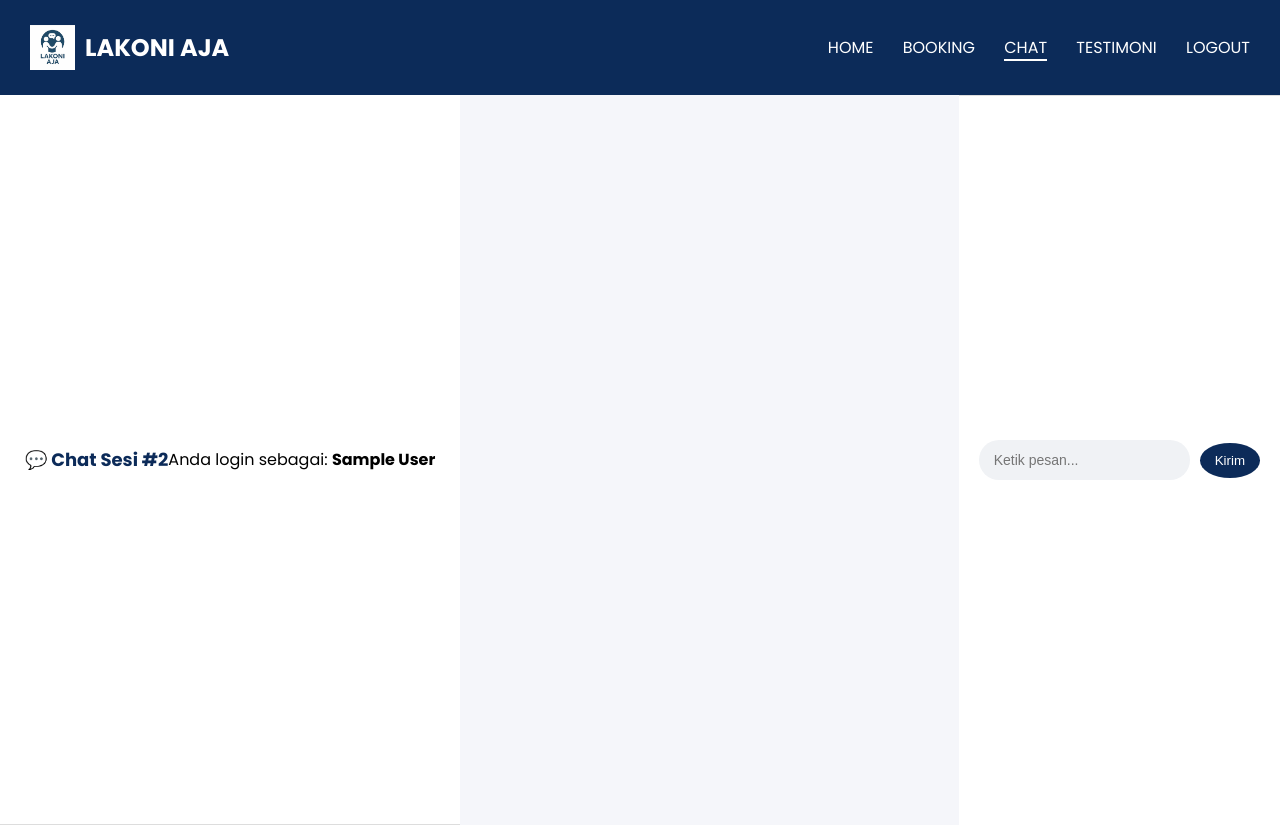
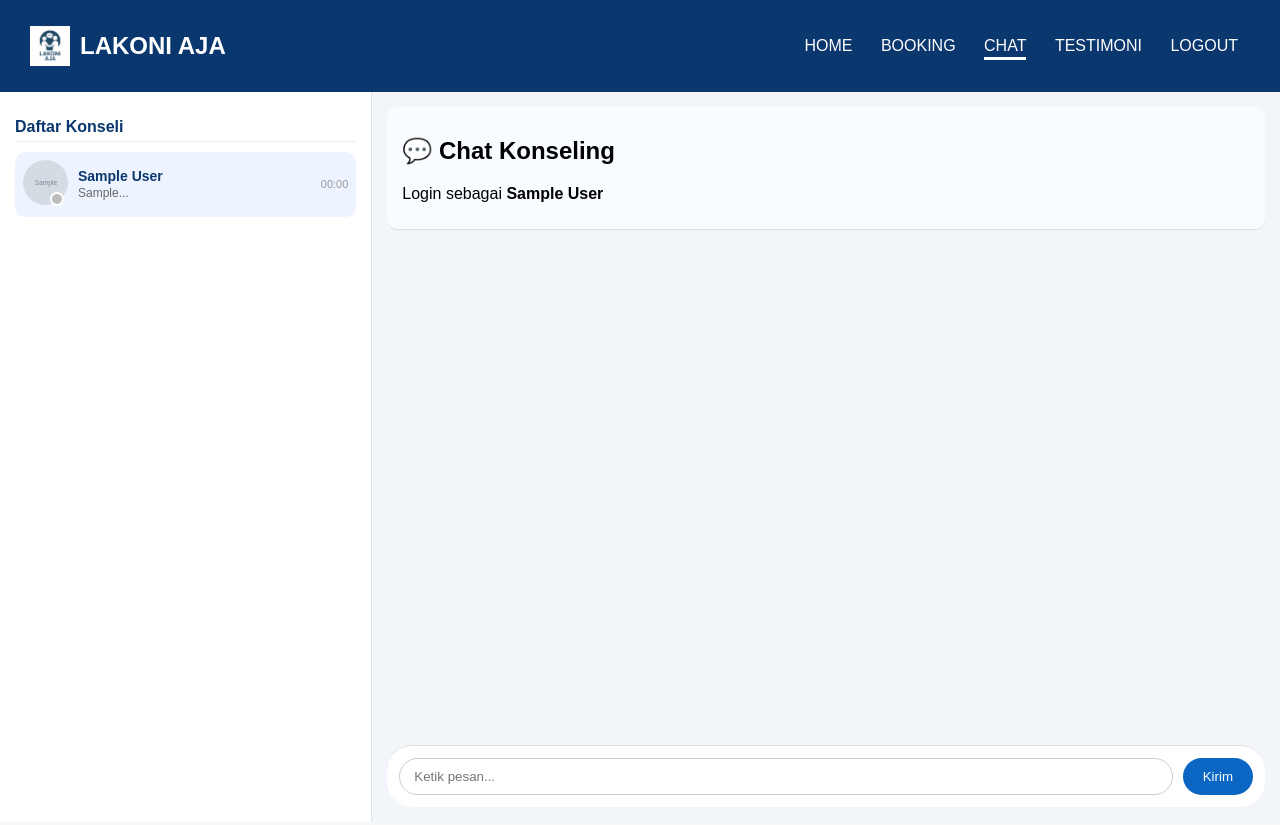
Before and after one commit to yhfabian/WebLakoniAja, a PHP site: page /lakoni_aja/chat.php in a window 1280 px wide. Run offline with PHP 8.4, Linux system fonts and the light colour scheme; the visitor is signed in with stand-in values (Sample User, id 1); tables that the repository leaves empty or names only in its code hold one stand-in row (values such as "Sample post"); grey boxes marked "Sample" are stand-in pictures; data that the repository does not hold is empty.

Commit message:
update terbaru

```diff
--- a/assets/css/chat.css
+++ b/assets/css/chat.css
@@ -1,198 +1,189 @@
-/* ===== FONT & GLOBAL ===== */
-@import url('https://fonts.googleapis.com/css2?family=Poppins:wght@400;600;700&display=swap');
-
 body {
   margin: 0;
   font-family: 'Poppins', sans-serif;
-  background-color: #f5f6fa;
+  background: #f2f6fb;
 }
 
-/* ===== NAVBAR ===== */
+/* Navbar */
 .navbar {
+  background: #0a376e;
+  color: white;
   display: flex;
   justify-content: space-between;
   align-items: center;
-  background-color: #0c2b59;
-  color: white;
-  padding: 10px 30px;
+  padding: 12px 30px;
 }
 
 .navbar .logo {
   display: flex;
   align-items: center;
-  gap: 10px;
 }
 
 .navbar .logo img {
-  width: 45px;
-  height: 45px;
+  width: 40px;
+  margin-right: 10px;
 }
 
 .navbar nav a {
   color: white;
+  margin: 0 12px;
   text-decoration: none;
-  margin-left: 25px;
   font-weight: 500;
-  transition: 0.2s;
 }
 
-.navbar nav a:hover,
 .navbar nav a.active {
-  border-bottom: 2px solid #fff;
+  border-bottom: 3px solid #fff;
+  padding-bottom: 3px;
 }
 
-/* ===== CHAT CONTAINER ===== */
-.chat-container {
+/* Wrapper */
+.chat-wrapper {
   display: flex;
   height: calc(100vh - 70px);
 }
 
-/* ===== SIDEBAR KIRI ===== */
-.chat-sidebar {
-  width: 25%;
-  background-color: white;
-  border-right: 1px solid #ddd;
+/* Sidebar user */
+.sidebar-users {
+  width: 28%;
+  background: #fff;
+  border-right: 1px solid #dce3f0;
   overflow-y: auto;
-  display: flex;
-  flex-direction: column;
+  padding: 10px 15px;
 }
 
-.chat-sidebar .chat-item {
+.sidebar-users h3 {
+  font-size: 16px;
+  color: #0a376e;
+  margin-bottom: 10px;
+  border-bottom: 1px solid #eee;
+  padding-bottom: 5px;
+}
+
+.user-card {
   display: flex;
   align-items: center;
-  padding: 15px;
+  padding: 8px;
+  border-radius: 10px;
   cursor: pointer;
-  border-bottom: 1px solid #eee;
-  transition: 0.2s;
+  transition: background 0.3s;
 }
 
-.chat-sidebar .chat-item:hover {
-  background-color: #f2f6ff;
+.user-card.active,
+.user-card:hover {
+  background: #eef4ff;
 }
 
-.chat-sidebar .chat-item img {
+.user-avatar {
+  position: relative;
+  margin-right: 10px;
+}
+
+.user-avatar img {
   width: 45px;
   height: 45px;
   border-radius: 50%;
-  margin-right: 15px;
+  object-fit: cover;
 }
 
-.chat-sidebar .chat-item .info h4 {
-  margin: 0;
-  font-size: 15px;
-  font-weight: 600;
+.status-dot {
+  position: absolute;
+  bottom: 3px;
+  right: 4px;
+  width: 10px;
+  height: 10px;
+  border-radius: 50%;
+  border: 2px solid #fff;
 }
 
-.chat-sidebar .chat-item .info p {
+.status-dot.online {
+  background: #00c853; /* hijau */
+}
+
+.status-dot.offline {
+  background: #bdbdbd; /* abu */
+}
+
+.user-info h4 {
   margin: 0;
-  font-size: 13px;
+  font-size: 14px;
+  color: #0a376e;
+}
+
+.user-info p {
+  margin: 2px 0 0;
+  font-size: 12px;
   color: #666;
 }
 
-/* ===== AREA CHAT UTAMA ===== */
-.chat-main {
-  flex: 1;
+.time {
+  font-size: 11px;
+  color: #999;
+  margin-left: auto;
+}
+
+/* Chat container */
+.chat-container {
+  width: 72%;
   display: flex;
   flex-direction: column;
-  background-color: #f7f8fc;
+  justify-content: space-between;
+  padding: 15px;
 }
 
-/* ===== HEADER CHAT ===== */
 .chat-header {
-  background-color: #fff;
-  padding: 15px 25px;
+  background: #f8fbff;
+  padding: 10px 15px;
   border-bottom: 1px solid #ddd;
-  display: flex;
-  justify-content: space-between;
-  align-items: center;
+  border-radius: 10px;
 }
 
-.chat-header h2 {
-  font-size: 18px;
-  color: #0c2b59;
-  margin: 0;
-}
-
-/* ===== PESAN ===== */
 .chat-box {
-  flex: 1;
-  padding: 20px 40px;
+  flex-grow: 1;
   overflow-y: auto;
-  display: flex;
-  flex-direction: column;
-  gap: 10px;
+  padding: 15px;
 }
 
 .message {
-  max-width: 60%;
-  padding: 10px 15px;
-  border-radius: 15px;
+  max-width: 70%;
+  padding: 10px 14px;
+  border-radius: 12px;
+  margin: 8px 0;
   font-size: 14px;
-  line-height: 1.5;
-  word-wrap: break-word;
-  position: relative;
 }
 
 .from-user {
-  align-self: flex-end;
-  background-color: #0c2b59;
-  color: white;
-  border-bottom-right-radius: 5px;
+  background: #fff;
+  align-self: flex-start;
 }
 
 .from-konselor {
-  align-self: flex-start;
-  background-color: #ffffff;
-  color: #333;
-  border-bottom-left-radius: 5px;
-  box-shadow: 0 1px 3px rgba(0,0,0,0.1);
+  background: #0a66c2;
+  color: white;
+  align-self: flex-end;
 }
 
-/* Waktu pengiriman */
-.message small {
-  display: block;
-  font-size: 11px;
-  color: #ccc;
-  margin-top: 5px;
-  text-align: right;
+.chat-form {
+  display: flex;
+  padding: 12px;
+  background: #fff;
+  border-top: 1px solid #ddd;
+  border-radius: 25px;
 }
 
-/* ===== FORM KIRIM PESAN ===== */
-.chat-form {
-  background-color: #fff;
-  display: flex;
-  align-items: center;
-  padding: 10px 20px;
-  border-top: 1px solid #ddd;
-}
-
-.chat-form input[type="text"] {
+.chat-form input {
   flex: 1;
-  border: none;
+  padding: 10px 14px;
+  border: 1px solid #ccc;
+  border-radius: 25px;
   outline: none;
-  padding: 12px 15px;
-  border-radius: 30px;
-  background-color: #f0f2f5;
-  font-size: 14px;
 }
 
 .chat-form button {
+  margin-left: 10px;
+  background: #0a66c2;
+  color: white;
   border: none;
-  background-color: #0c2b59;
-  color: white;
-  margin-left: 10px;
-  padding: 10px 15px;
-  border-radius: 50%;
+  padding: 10px 20px;
+  border-radius: 25px;
   cursor: pointer;
-  transition: 0.3s;
 }
-
-.chat-form button:hover {
-  background-color: #163b7a;
-}
-
-.loading {
-  text-align: center;
-  color: #aaa;
-  margin-top: 20px;
-}
--- a/chat.php
+++ b/chat.php
@@ -2,7 +2,7 @@
 session_start();
 include 'db.php';
 
-// Cek login konselor
+// Pastikan konselor login
 if (!isset($_SESSION['id_konselor'])) {
     header("Location: login.php");
     exit();
@@ -10,18 +10,40 @@ if (!isset($_SESSION['id_konselor'])) {
 
 $id_konselor = $_SESSION['id_konselor'];
 $nama_konselor = $_SESSION['nama'] ?? "Konselor";
+$id_sesi = $_GET['id_sesi'] ?? 2;
+$id_user_aktif = $_GET['id_user'] ?? 1;
 
-// Ambil ID sesi dari query (contoh: chat.php?id_sesi=1)
-$id_sesi = $_GET['id_sesi'] ?? 2;
+// --------------------
+// Ambil daftar user yang pernah chat
+// --------------------
+$query = "
+    SELECT
+        u.id_user,
+        u.nama,
+        u.foto,
+        MAX(c.pesan) AS pesan,
+        MAX(c.waktu_kirim) AS waktu_kirim
+    FROM chat c
+    JOIN user u ON c.id_user = u.id_user
+    WHERE c.id_konselor = ?
+    GROUP BY u.id_user
+    ORDER BY waktu_kirim DESC
+";
+$stmt = mysqli_prepare($conn, $query);
+mysqli_stmt_bind_param($stmt, "i", $id_konselor);
+mysqli_stmt_execute($stmt);
+$result_users = mysqli_stmt_get_result($stmt);
 ?>
 <!DOCTYPE html>
 <html lang="id">
 <head>
   <meta charset="UTF-8">
   <title>Chat | LakoniAja</title>
-  <link rel="stylesheet" href="assets/css/chat.css?v=1.0">
+  <link rel="stylesheet" href="assets/css/chat.css?v=3.0">
 </head>
 <body>
+
+  <!-- Navbar -->
   <header class="navbar">
     <div class="logo">
       <img src="assets/img/logo.png" alt="Logo">
@@ -36,10 +58,41 @@ $id_sesi = $_GET['id_sesi'] ?? 2;
     </nav>
   </header>
 
-  <main class="chat-container">
+  <!-- Wrapper -->
+  <main class="chat-wrapper">
+
+    <!-- SIDEBAR USER -->
+    <aside class="sidebar-users">
+      <h3>Daftar Konseli</h3>
+      <?php while ($u = mysqli_fetch_assoc($result_users)):
+        $foto_user = !empty($u['foto']) ? 'uploads/' . $u['foto'] : 'assets/img/default_user.png';
+
+        // Tentukan status online (<= 5 menit terakhir)
+        $selisih_detik = time() - strtotime($u['waktu_kirim']);
+        $status_online = ($selisih_detik <= 300) ? "online" : "offline"; // 300 detik = 5 menit
+      ?>
+      <div class="user-card <?= ($u['id_user'] == $id_user_aktif) ? 'active' : '' ?>"
+           onclick="window.location='chat.php?id_user=<?= $u['id_user'] ?>'">
+
+        <div class="user-avatar">
+          <img src="<?= htmlspecialchars($foto_user) ?>" alt="<?= htmlspecialchars($u['nama']) ?>">
+          <span class="status-dot <?= $status_online ?>"></span>
+        </div>
+
+        <div class="user-info">
+          <h4><?= htmlspecialchars($u['nama']) ?></h4>
+          <p><?= htmlspecialchars(substr($u['pesan'], 0, 35)) ?>...</p>
+        </div>
+        <span class="time"><?= date("H:i", strtotime($u['waktu_kirim'])) ?></span>
+      </div>
+      <?php endwhile; ?>
+    </aside>
+
+    <!-- AREA CHAT -->
+    <section class="chat-container">
       <div class="chat-header">
-      <h2>💬 Chat Sesi #<?= htmlspecialchars($id_sesi) ?></h2>
-      <p>Anda login sebagai: <b><?= htmlspecialchars($nama_konselor) ?></b></p>
+        <h2>💬 Chat Konseling</h2>
+        <p>Login sebagai <b><?= htmlspecialchars($nama_konselor) ?></b></p>
       </div>
 
       <div id="chat-box" class="chat-box">
@@ -47,24 +100,25 @@ $id_sesi = $_GET['id_sesi'] ?? 2;
       </div>
 
       <form id="chat-form" class="chat-form">
-      <input type="hidden" id="id_sesi" value="2">
-      <input type="hidden" id="id_konselor" value="<?= $id_konselor ?>">
-      <input type="hidden" id="id_user" value="1"> <!-- contoh user id -->
+        <input type="hidden" id="id_sesi" value="<?= htmlspecialchars($id_sesi) ?>">
+        <input type="hidden" id="id_konselor" value="<?= htmlspecialchars($id_konselor) ?>">
+        <input type="hidden" id="id_user" value="<?= htmlspecialchars($id_user_aktif) ?>">
         <input type="text" id="pesan" placeholder="Ketik pesan..." autocomplete="off" required>
         <button type="submit">Kirim</button>
       </form>
+    </section>
+
   </main>
 
   <script>
   const chatBox = document.getElementById("chat-box");
   const chatForm = document.getElementById("chat-form");
-
   const API_URL = "http://localhost/lakoni_aja/api/";
 
-  // Ambil pesan dari server
   async function loadMessages() {
     const idSesi = document.getElementById("id_sesi").value;
-    const res = await fetch(`${API_URL}get_messages.php?id_sesi=${idSesi}`);
+    const idUser = document.getElementById("id_user").value;
+    const res = await fetch(`${API_URL}get_messages.php?id_sesi=${idSesi}&id_user=${idUser}`);
     const data = await res.json();
 
     if (data.status === "success") {
@@ -73,17 +127,13 @@ $id_sesi = $_GET['id_sesi'] ?? 2;
         const div = document.createElement("div");
         div.classList.add("message");
         div.classList.add(msg.id_konselor ? "from-konselor" : "from-user");
-        div.innerHTML = `
-          <p>${msg.pesan}</p>
-          <small>${msg.waktu_kirim}</small>
-        `;
+        div.innerHTML = `<p>${msg.pesan}</p><small>${msg.waktu_kirim}</small>`;
         chatBox.appendChild(div);
       });
       chatBox.scrollTop = chatBox.scrollHeight;
     }
   }
 
-  // Kirim pesan ke server
   chatForm.addEventListener("submit", async (e) => {
     e.preventDefault();
 
@@ -93,8 +143,6 @@ $id_sesi = $_GET['id_sesi'] ?? 2;
       id_sesi: document.getElementById("id_sesi").value,
       pesan: document.getElementById("pesan").value
     };
-
-    console.log(payload); // 🔍 Lihat di console browser
 
     const res = await fetch(`${API_URL}send_message.php`, {
       method: "POST",
@@ -111,7 +159,6 @@ $id_sesi = $_GET['id_sesi'] ?? 2;
     }
   });
 
-  // Auto refresh pesan setiap 3 detik
   setInterval(loadMessages, 3000);
   loadMessages();
   </script>
--- a/form_jadwal.php
+++ b/form_jadwal.php
@@ -76,7 +76,7 @@ $foto = !empty($konselor['foto']) ? 'uploads/' . $konselor['foto'] : 'assets/img
   <nav>
     <a href="#">TESTIMONI</a>
     <a href="form_jadwal.php" class="active">SCHEDULE</a>
-    <a href="#">CHAT</a>
+    <a href="chat.php">CHAT</a>
     <a href="dashboard.php">HOME</a>
   </nav>
   <div class="user">
```
Lines whose indentation alone changed are shown as unchanged.
